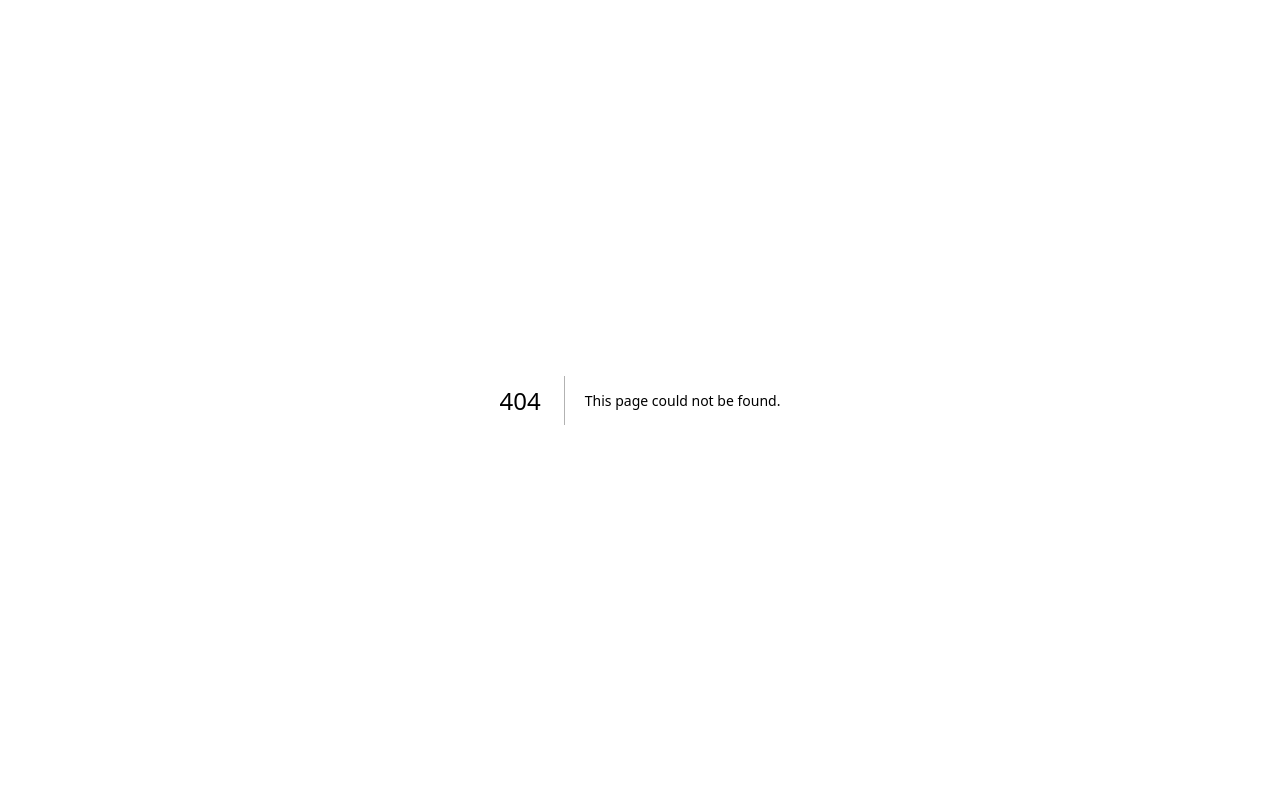
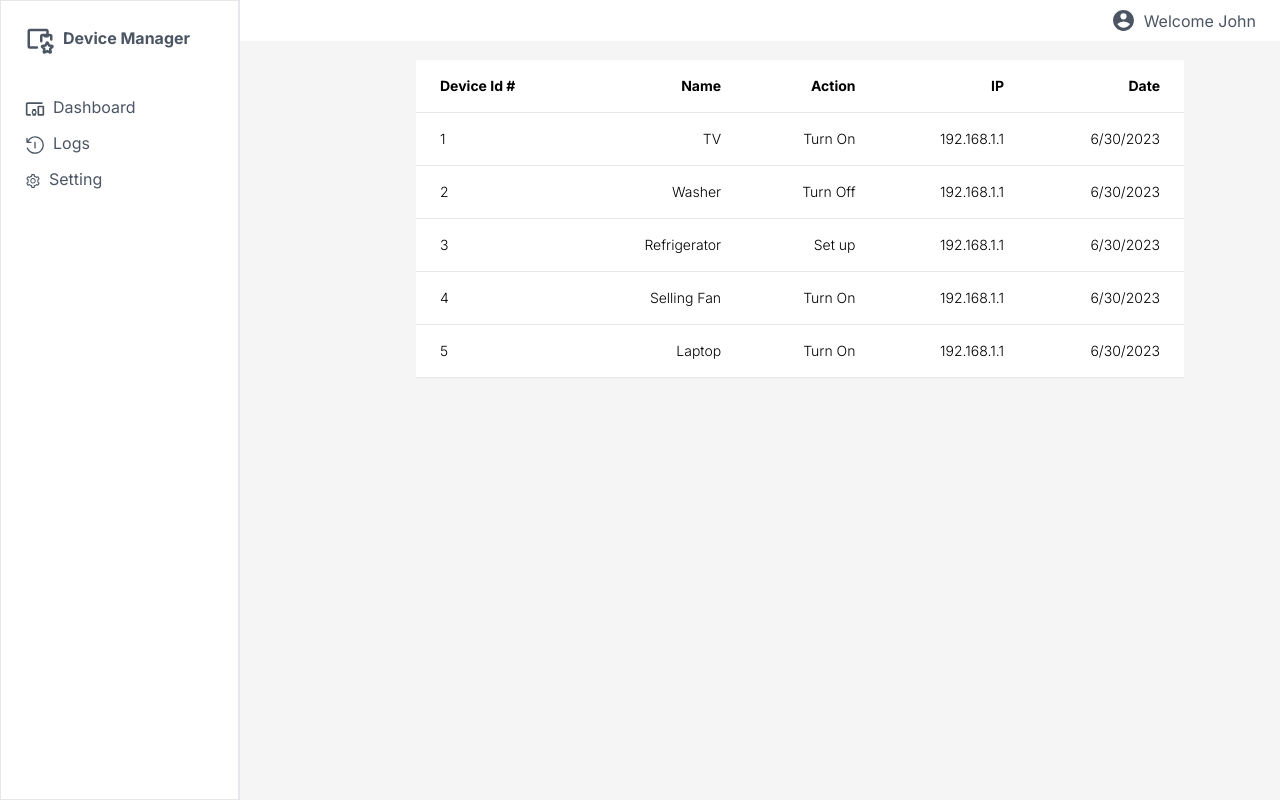
Before and after one commit to toannvbss/soiot-device-management, a Next.js app: page /admin/logs in a window 1280 px wide. Before the commit this address had no page. Built offline with nearby package versions, Linux system fonts and the light colour scheme.

Commit message:
Create LogTable component

```diff
--- /dev/null
+++ b/app/admin/logs/LogTable.tsx
@@ -0,0 +1,34 @@
+'use client';
+import { useContext } from 'react';
+import { LogContext, ILog } from '@/app/Context/LogContext';
+
+export default function LogTable() {
+  const logContext = useContext(LogContext);
+
+  return (
+    <table className='w-full mt-5 mb-10 bg-white text-right text-sm font-light'>
+      <thead className="border-b font-medium dark:border-neutral-500">
+        <tr>
+          <th scope="col" className="px-6 py-4 text-left">Device Id #</th>
+          <th scope="col" className="px-6 py-4">Name</th>
+          <th scope="col" className="px-6 py-4">Action</th>
+          <th scope="col" className="px-6 py-4">IP</th>
+          <th scope="col" className="px-6 py-4">Date</th>
+        </tr>
+      </thead>
+      <tbody>
+        {logContext && logContext.logs.map((log: ILog) => (
+          <tr
+            key={log.id}
+            className="border-b transition duration-300 ease-in-out hover:bg-neutral-100 dark:border-neutral-500 dark:hover:bg-neutral-600">
+            <td className="whitespace-nowrap px-6 py-4 text-left">{log.id}</td>
+            <td className="whitespace-nowrap px-6 py-4">{log.name}</td>
+            <td className="whitespace-nowrap px-6 py-4">{log.action}</td>
+            <td className="whitespace-nowrap px-6 py-4">{log.ip}</td>
+            <td className="whitespace-nowrap px-6 py-4">{new Date(log.date).toLocaleDateString()}</td>
+          </tr>
+        ))}
+      </tbody>
+    </table>
+  );
+}
--- /dev/null
+++ b/app/admin/logs/page.tsx
@@ -0,0 +1,14 @@
+import { LogProvider } from "@/app/Context/LogContext";
+import LogTable from "./LogTable";
+
+export default function Login() {
+  return (
+    <LogProvider>
+      <div className='min-h-screen pt-10 pb-10 ml-80 flex justify-center'>
+        <div className='w-4/5 bg-gray-50'>
+            <LogTable />
+        </div>
+      </div>
+    </LogProvider>
+  );
+}
```
